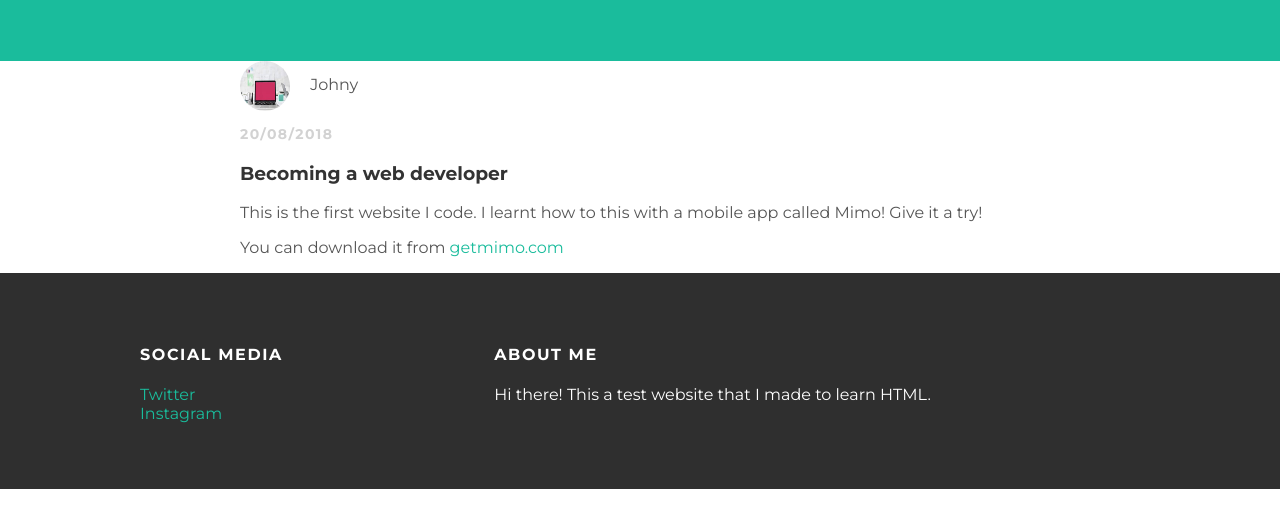
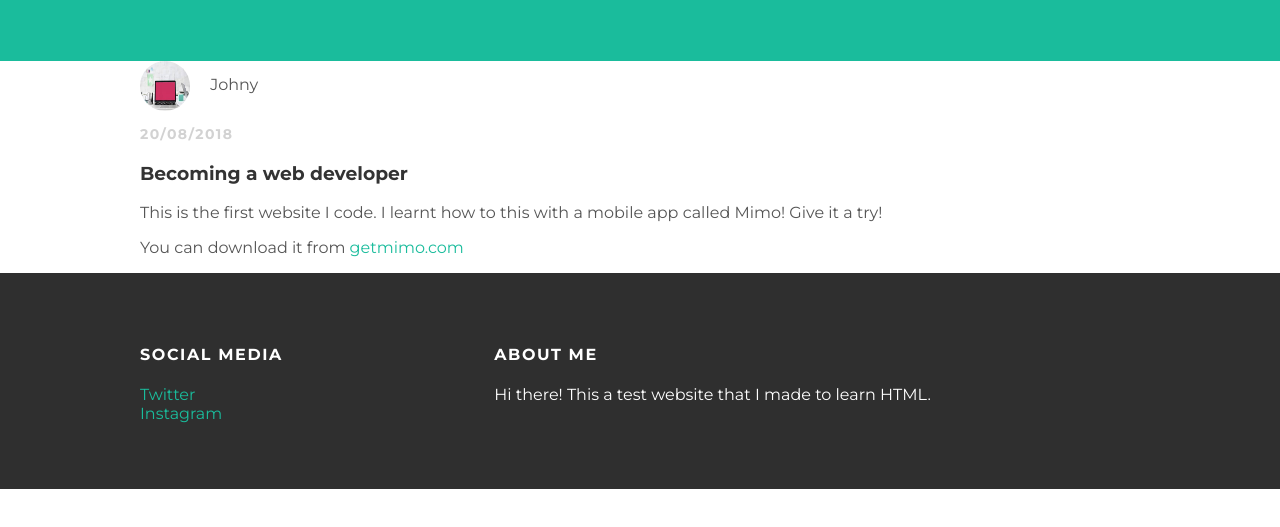
Before and after one commit to johny4/johny4.github.io, a plain HTML site: page index.html in a window 1280 px wide. Shown: the part 89-616 px from the top of the page. Drawn offline with Linux system fonts and the light colour scheme.

Commit message:
Update styles.css

```diff
--- a/styles.css
+++ b/styles.css
@@ -82,8 +82,8 @@ a:hover {
 
 .post, .about {
  max-width: 800px;
- margin: auto;
- padding 85px 0;
+ margin: 0;
+ padding 60px 0;
 }
 
 .about {
```
